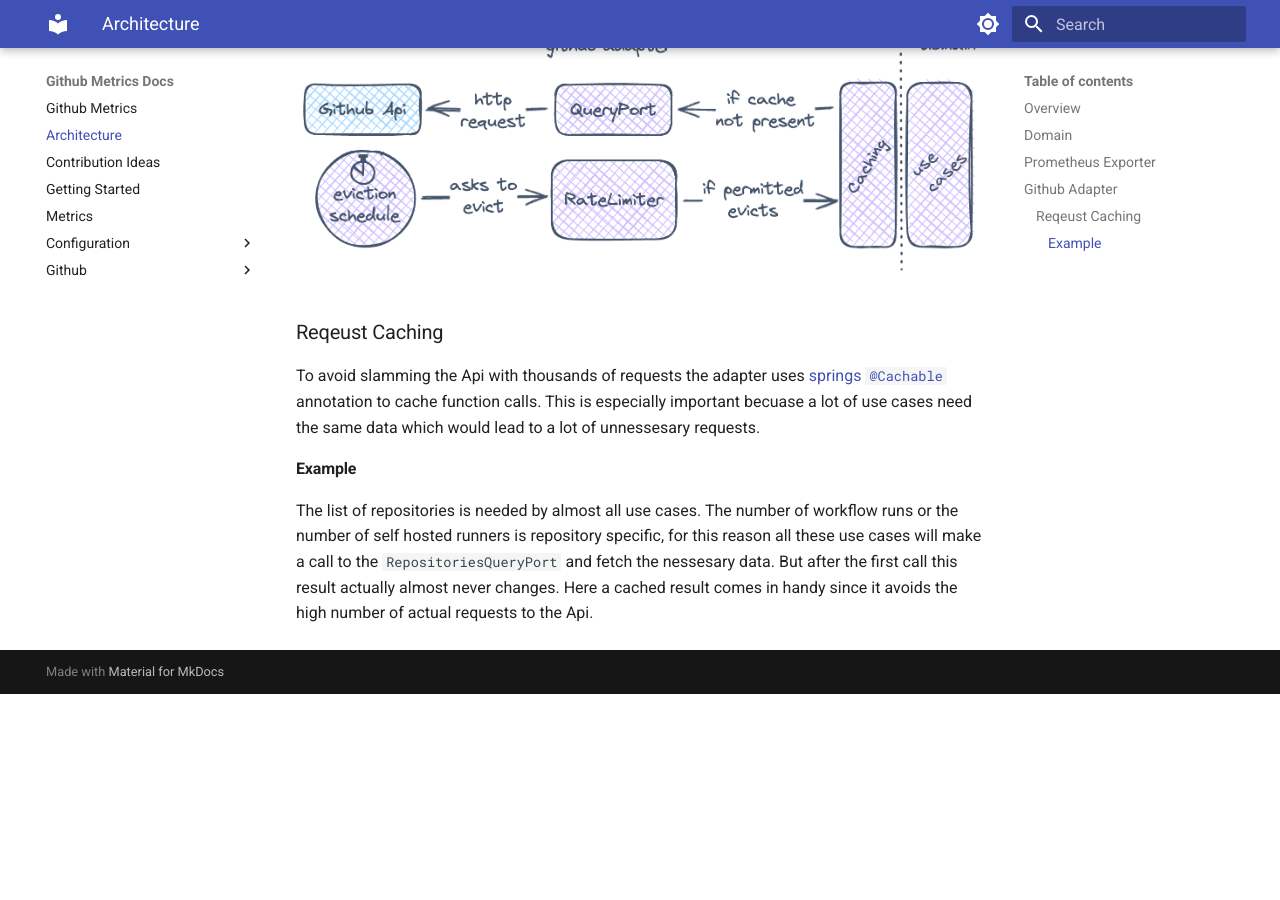
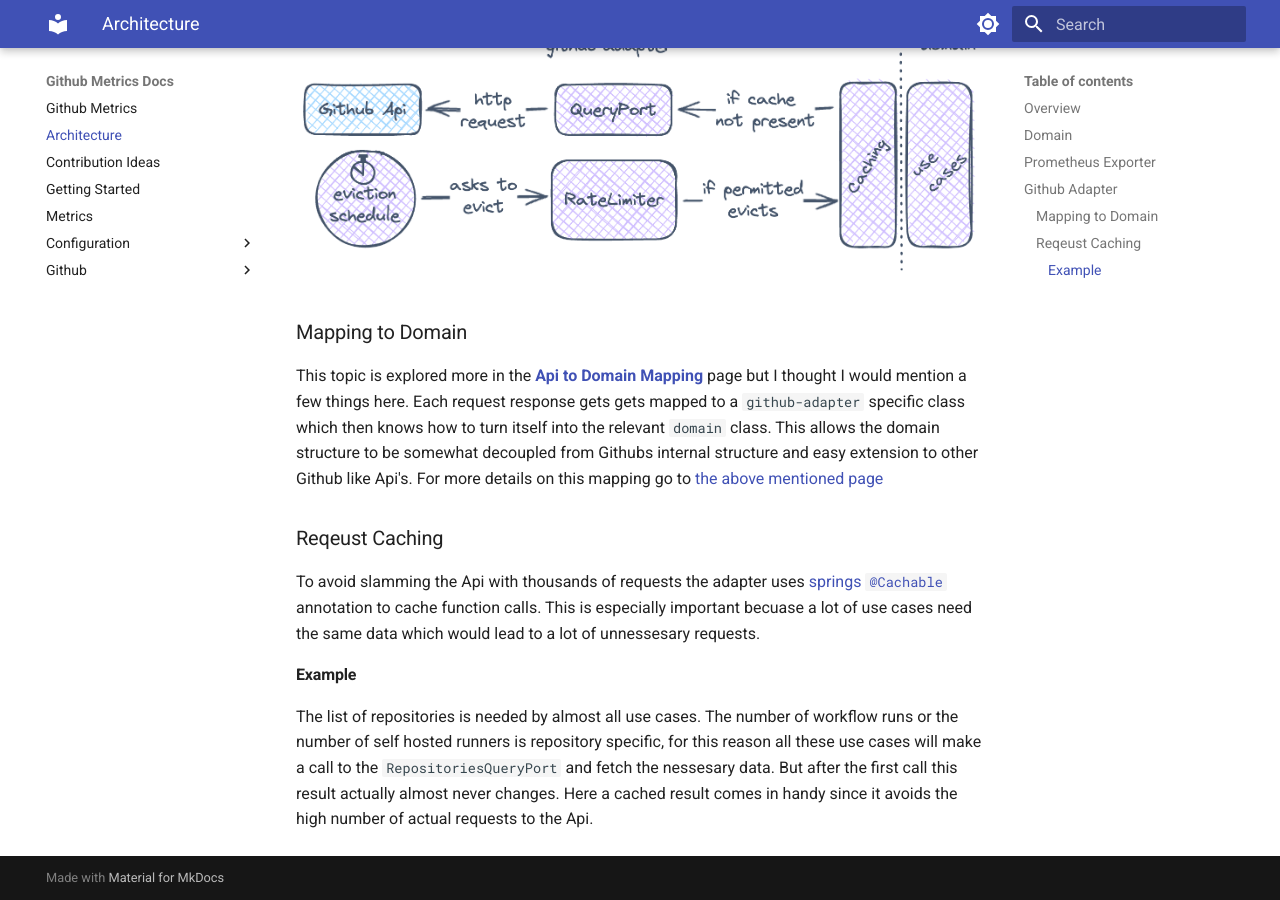
Before and after one commit to github-insights/github-insights.github.io, an MkDocs documentation site: the page built from docs/architecture.md, in a window 1280 px wide and 900 px high, scrolled down 1987 px. Built offline with MkDocs 1.6.1 and Material for MkDocs 9.7.7, drawn with Linux system fonts in a browser that asks for light colours; before the commit the page ends 2681 px from its top, so only the background shows below that; some of the changed text lies outside the part shown.

Commit message:
minor architecture updates

```diff
--- a/docs/architecture.md
+++ b/docs/architecture.md
@@ -18,9 +18,9 @@
 ## Overview
 
 The project is based on a Hexagonal archtecture, this allows for the the **GitHub**
-and **Prometheus** specific code to live in its own adapters and exporters making
-the service easily extensible. Those two adapter and exporter implementations
-are built around a `domain` module.
+and **Prometheus** specific code to live in its own [adapters](#github-adapter) and
+[exporters](#prometheus-exporter) making the service easily extensible. Those two
+adapter and exporter implementations are built around a `domain` module.
 
 This also means that anything specific to the implementation of the adapter or
 the exporter is only present in each respective module and does not need to be
@@ -90,6 +90,15 @@
     />
 </p>
 
+### Mapping to Domain
+
+This topic is explored more in the [**Api to Domain Mapping**](github/api-to-domain-mapping.md)
+page but I thought I would mention a few things here. Each request response gets
+gets mapped to a `github-adapter` specific class which then knows how to turn
+itself into the relevant `domain` class. This allows the domain structure to be
+somewhat decoupled from Githubs internal structure and easy extension to other
+Github like Api's. For more details on this mapping go to [the above mentioned page](github/api-to-domain-mapping.md)
+
 ### Reqeust Caching
 
 To avoid slamming the Api with thousands of requests the adapter uses [springs `@Cachable`](https://docs.spring.io/spring-framework/reference/integration/cache/annotations.html)
```
